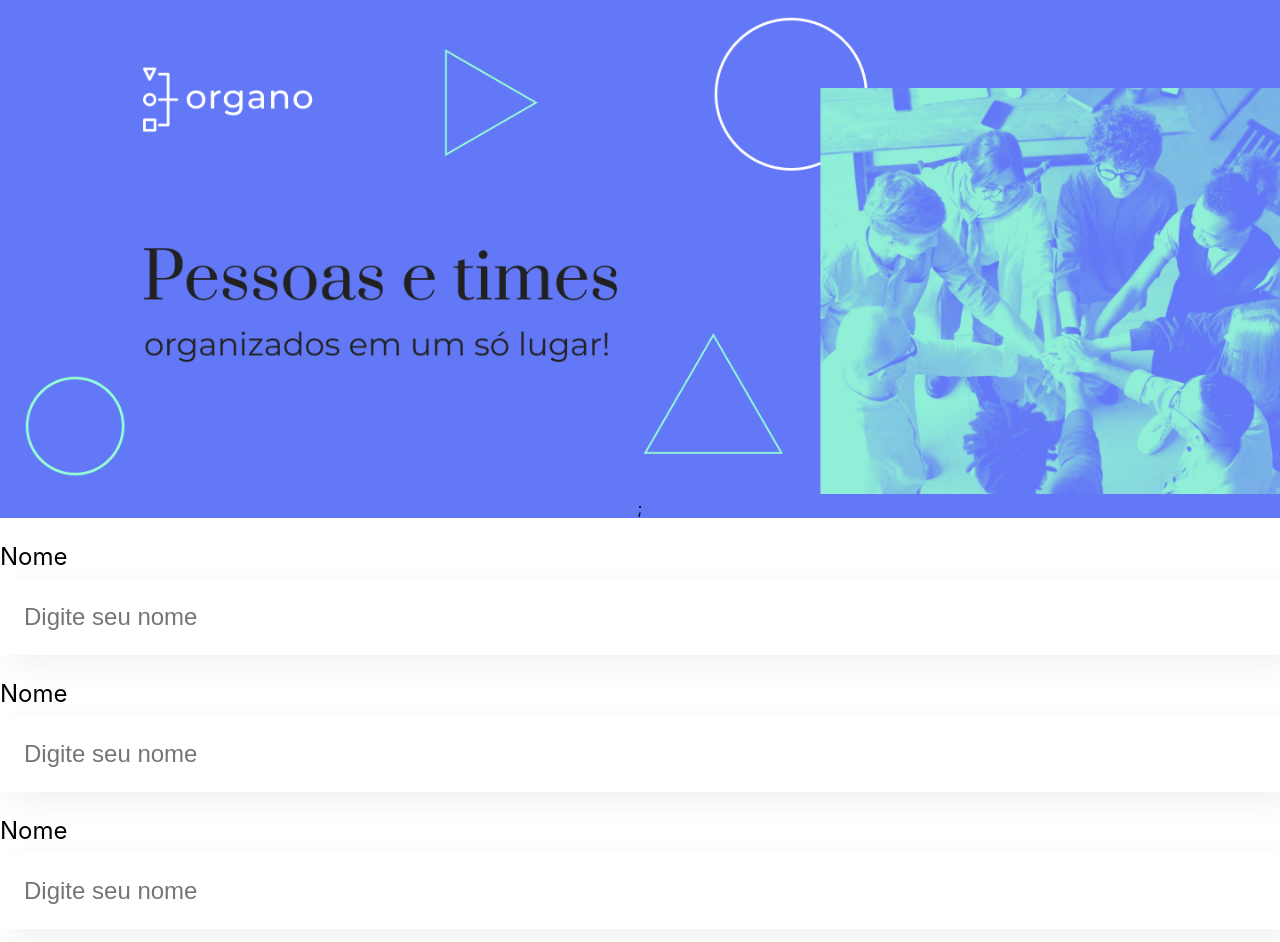
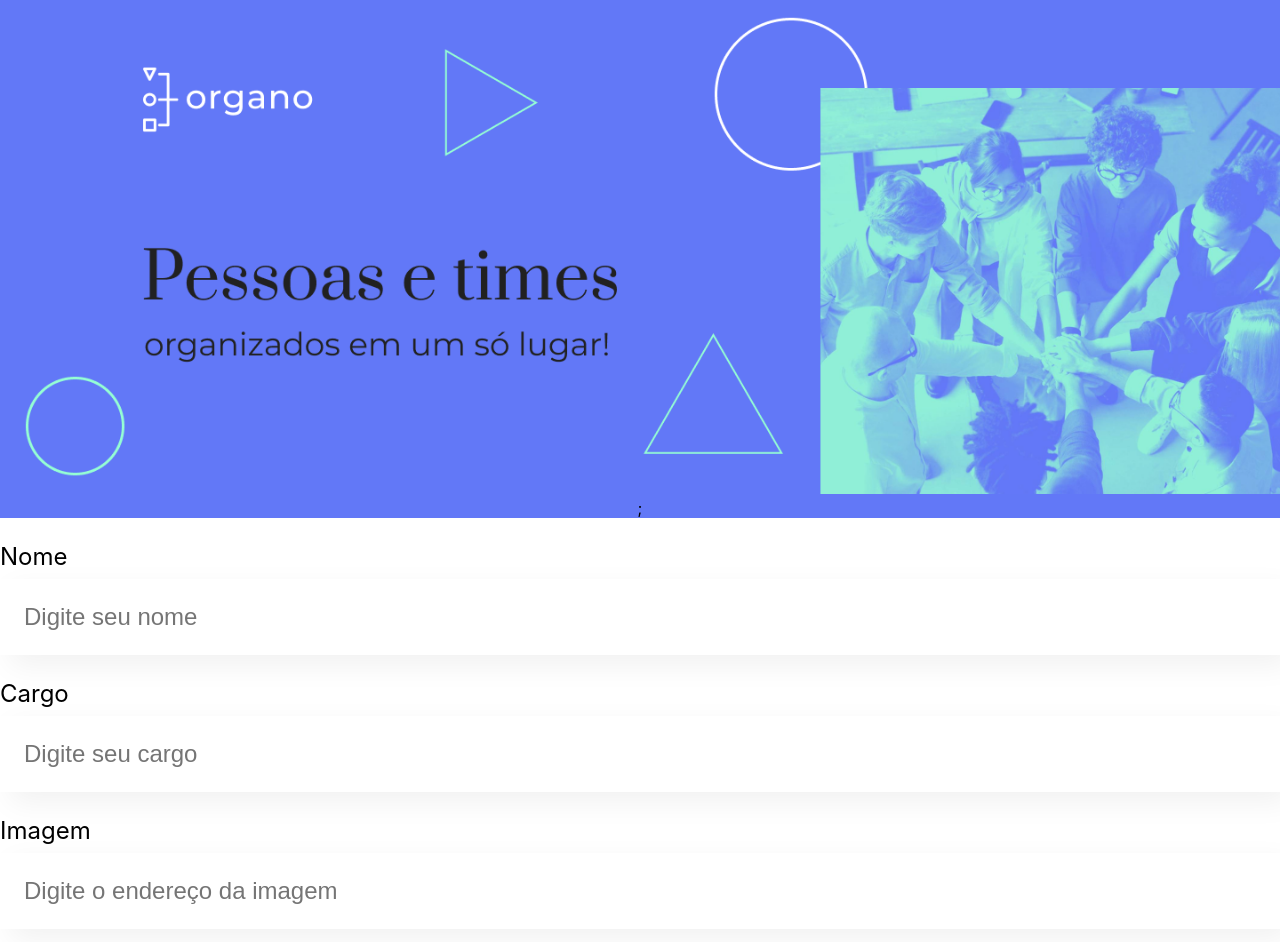
Before and after one commit to Laizacatafesta/organo, a React (Create React App) app: page / in a window 1280 px wide. Shown: the top 942 px of the page. Built offline with nearby package versions, Linux system fonts and the light colour scheme.

Commit message:
add parametros de componentes

```diff
--- a/src/App.js
+++ b/src/App.js
@@ -4,9 +4,9 @@
   return (
     <div className="App">
       <Banner />
-      <CampoTexto label="Nome"/>
-      <CampoTexto label="Cargo"/>
-      <CampoTexto label="Imagem"/>
+      <CampoTexto label="Nome" placeholder="Digite seu nome"/>
+      <CampoTexto label="Cargo"placeholder="Digite seu cargo"/>
+      <CampoTexto label="Imagem" placeholder="Digite o endereço da imagem"/>
     </div>
   );
 };
--- a/src/componentes/CampoTexto/index.js
+++ b/src/componentes/CampoTexto/index.js
@@ -1,9 +1,9 @@
 import "./CampoTexto.css";
-const CampoTexto = () => { //componentes react sempre começam com letra maiscula
+const CampoTexto = (props) => { //componentes react sempre começam com letra maiscula
     return(
         <div className="campo-texto">
-            <label>Nome</label>
-            <input placeholder="Digite seu nome"/>
+            <label>{props.label}</label>
+            <input placeholder={props.placeholder}/>
         </div>
     )
 };
```
